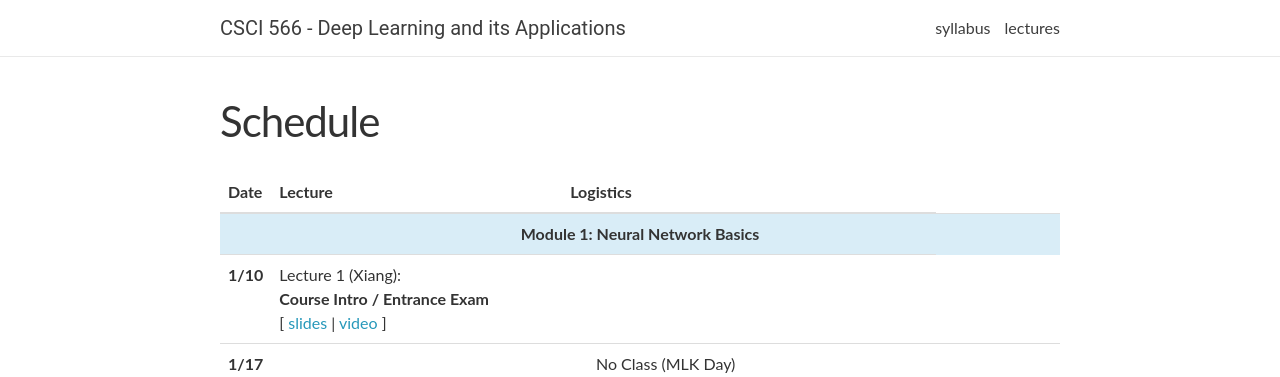
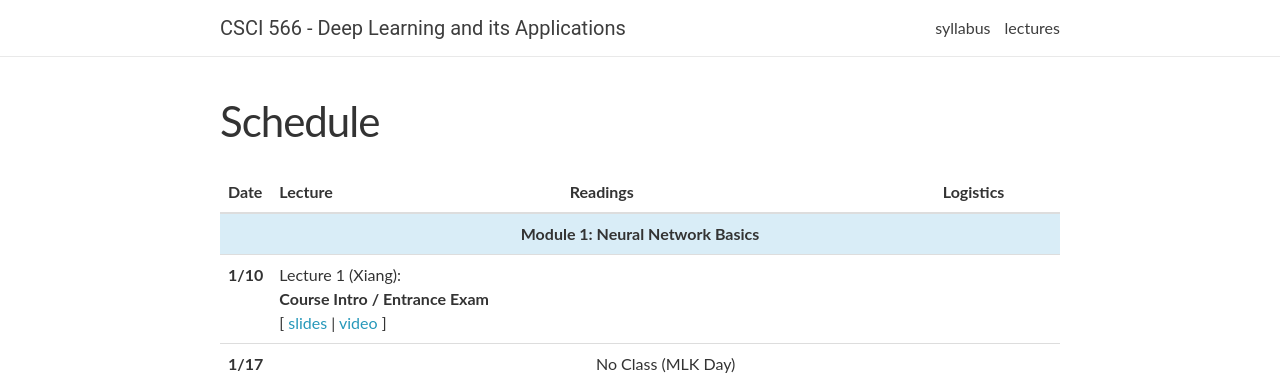
Before and after one commit to ndennler/csci566-spring2022.github.io, a Jekyll site: the page built from _pages/lectures.md, in a window 1280 px wide. Shown: the top 377 px of the page. Built offline with Jekyll 4.4.1, drawn with Linux system fonts in a browser that asks for light colours; nearby versions of some CDN libraries; comment, search, counter and statistics services are not loaded.

Commit message:
Add back readings

```diff
--- a/_layouts/schedule.html
+++ b/_layouts/schedule.html
@@ -20,7 +20,7 @@ layout: default
         <tr>
           <th scope="col">Date</th>
           <th scope="col">Lecture</th>
-          <!-- <th scope="col">Readings</th> -->
+          <th scope="col">Readings</th>
           <th scope="col">Logistics</th>
         </tr>
       </thead>
--- a/_pages/lectures.md
+++ b/_pages/lectures.md
@@ -46,7 +46,7 @@ title: Schedule
             {% endif %}
         ]
     </td>
-    <!-- <td>
+    <td>
         {% if lecture.readings %}
         <ul>
         {% for reading in lecture.readings %}
@@ -54,7 +54,7 @@ title: Schedule
         {% endfor %}
         </ul>
         {% endif %}
-    </td> -->
+    </td>
     <td>
         <p>{{ lecture.logistics }}</p>
     </td>
```
